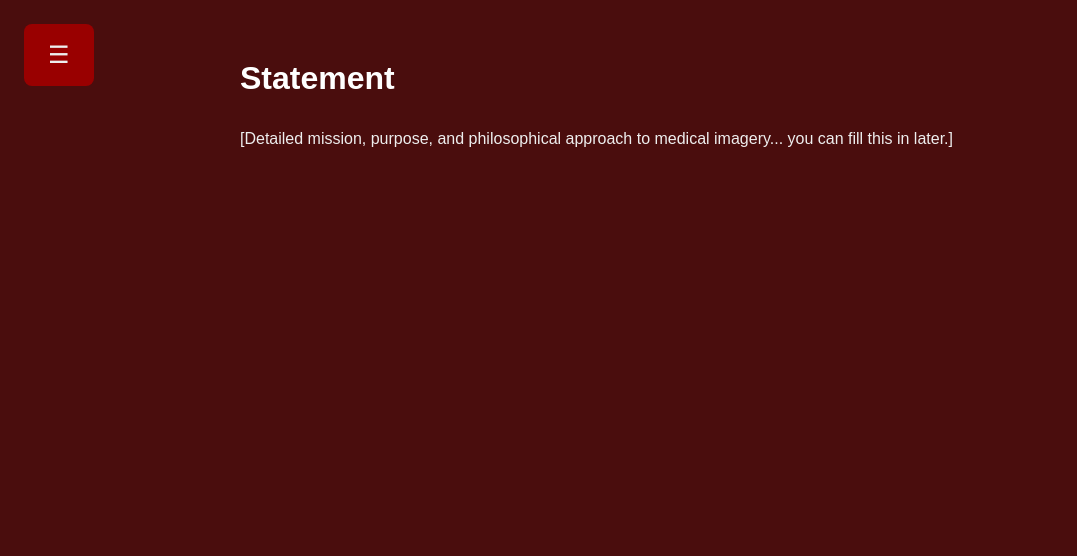
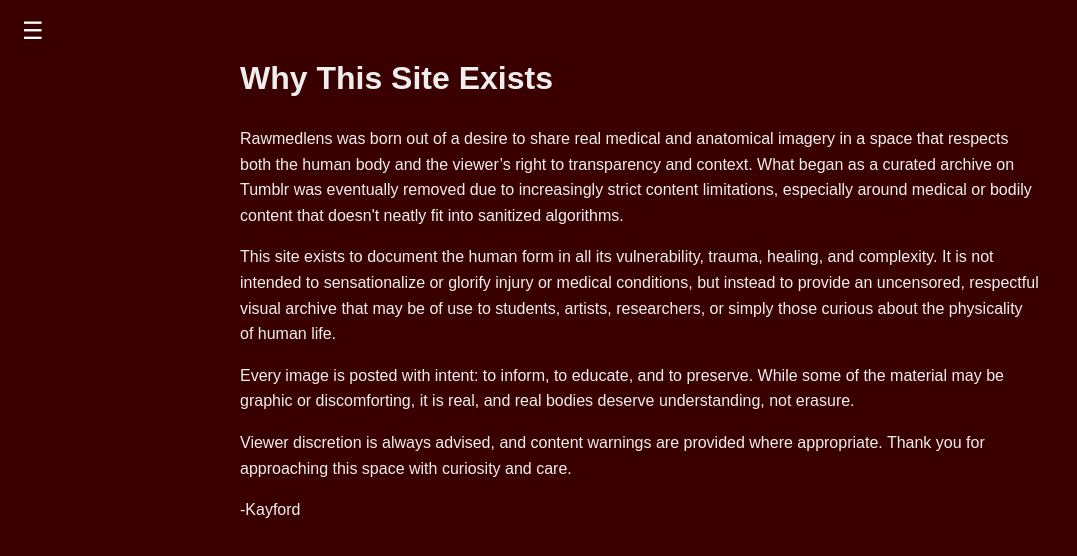
Before and after one commit to rawmedlens/rawmedlens, a plain HTML site: page statement.html in a window 1280 px wide. Shown: the whole page, without its empty margins (0-1077 px from the left). Drawn offline with Linux system fonts and the light colour scheme.

Commit message:
Update statement.html

```diff
--- a/statement.html
+++ b/statement.html
@@ -1,21 +1,65 @@
-<!-- Page: statement.html -->
 <!DOCTYPE html>
-<html lang="en">
+<html>
 <head>
+  <title>Rawmedlens – Statement</title>
   <meta charset="UTF-8">
-  <title>Statement - Rawmedlens</title>
-  <meta name="viewport" content="width=device-width, initial-scale=1.0">
   <style>
-    body { font-family: Arial; background: #4a0d0d; color: #eee; padding: 2em; max-width: 800px; margin: auto; line-height: 1.6; }
-    h1 { color: #fff; }
-    .burger { position: fixed; top: 1em; left: 1em; z-index: 1000; cursor: pointer; font-size: 24px; background: #900; padding: 0.5em 1em; border-radius: 8px; }
-    .nav { display: none; position: fixed; top: 3em; left: 1em; background: #222; padding: 1em; border-radius: 8px; }
-    .nav a { display: block; color: white; text-decoration: none; margin: 0.5em 0; }
+    body {
+      font-family: Arial;
+      background: #3a0000;
+      color: #eee;
+      padding: 2em;
+      max-width: 800px;
+      margin: auto;
+      line-height: 1.6;
+    }
+
+    nav {
+      position: fixed;
+      top: 1em;
+      left: 1em;
+      z-index: 1000;
+    }
+
+    .menu-toggle {
+      cursor: pointer;
+      font-size: 24px;
+      color: #fff;
+      background: none;
+      border: none;
+    }
+
+    .menu-items {
+      display: none;
+      background: #1a0000;
+      border-radius: 8px;
+      padding: 10px;
+      margin-top: 5px;
+    }
+
+    .menu-items a {
+      display: block;
+      padding: 8px;
+      text-decoration: none;
+      color: #eee;
+    }
+
+    .menu-items a:hover {
+      background: #600;
+    }
   </style>
+  <script>
+    function toggleMenu() {
+      var menu = document.getElementById("menu");
+      menu.style.display = menu.style.display === "block" ? "none" : "block";
+    }
+  </script>
 </head>
 <body>
-  <div class="burger" onclick="toggleNav()">☰</div>
-  <div class="nav" id="navMenu">
+
+  <nav>
+    <button class="menu-toggle" onclick="toggleMenu()">☰</button>
+    <div class="menu-items" id="menu">
       <a href="index.html">Home</a>
       <a href="gallery.html">Gallery</a>
       <a href="statement.html">Statement</a>
@@ -23,14 +67,29 @@
       <a href="connections.html">Connections</a>
       <a href="qa.html">Q&A</a>
     </div>
-  <script>
-    function toggleNav() {
-      var nav = document.getElementById('navMenu');
-      nav.style.display = nav.style.display === 'block' ? 'none' : 'block';
-    }
-  </script>
+  </nav>
 
-  <h1>Statement</h1>
-  <p>[Detailed mission, purpose, and philosophical approach to medical imagery... you can fill this in later.]</p>
+  <h1>Why This Site Exists</h1>
+
+  <p>
+    Rawmedlens was born out of a desire to share real medical and anatomical imagery in a space that respects both the human body and the viewer’s right to transparency and context. What began as a curated archive on Tumblr was eventually removed due to increasingly strict content limitations, especially around medical or bodily content that doesn't neatly fit into sanitized algorithms.
+  </p>
+
+  <p>
+    This site exists to document the human form in all its vulnerability, trauma, healing, and complexity. It is not intended to sensationalize or glorify injury or medical conditions, but instead to provide an uncensored, respectful visual archive that may be of use to students, artists, researchers, or simply those curious about the physicality of human life.
+  </p>
+
+  <p>
+    Every image is posted with intent: to inform, to educate, and to preserve. While some of the material may be graphic or discomforting, it is real, and real bodies deserve understanding, not erasure.
+  </p>
+
+  <p>
+    Viewer discretion is always advised, and content warnings are provided where appropriate. Thank you for approaching this space with curiosity and care.
+  </p>
+
+  <p>
+    -Kayford
+  </p>
+
 </body>
 </html>
```
Lines whose indentation alone changed are shown as unchanged.
